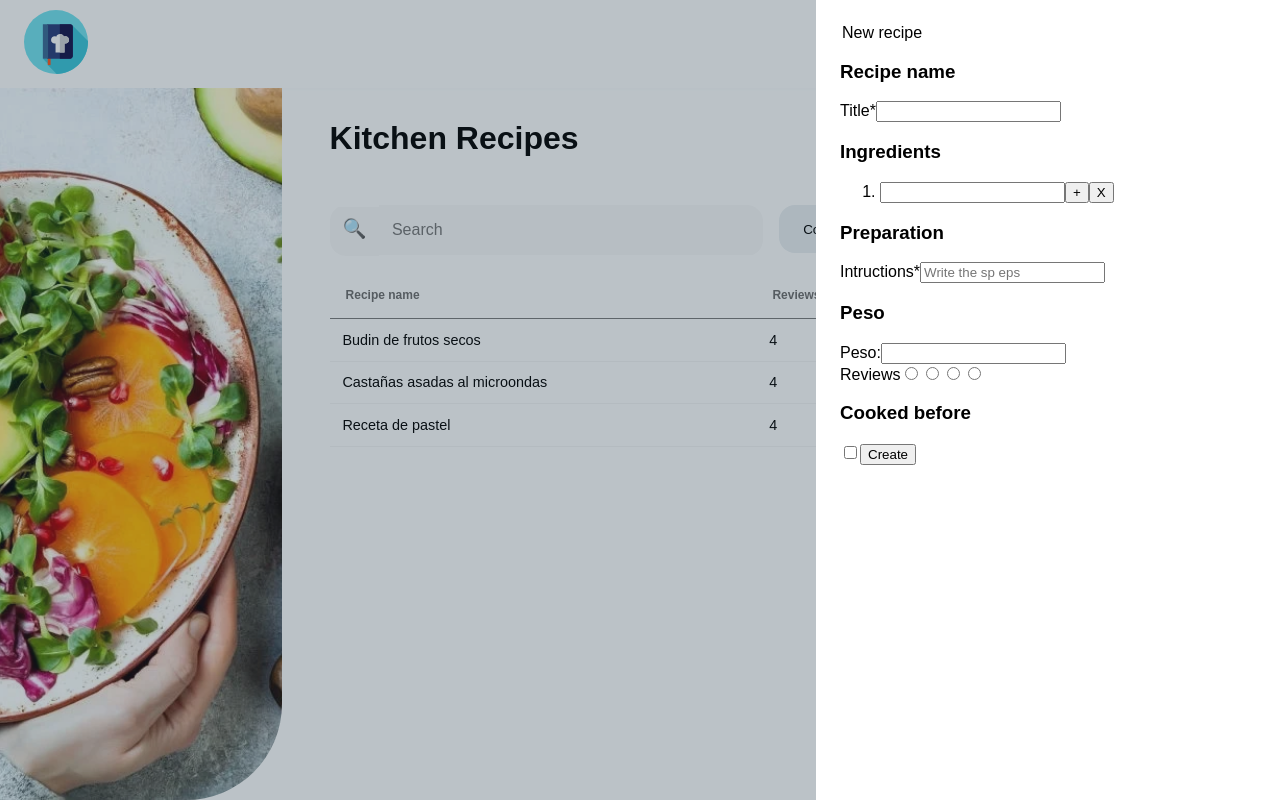
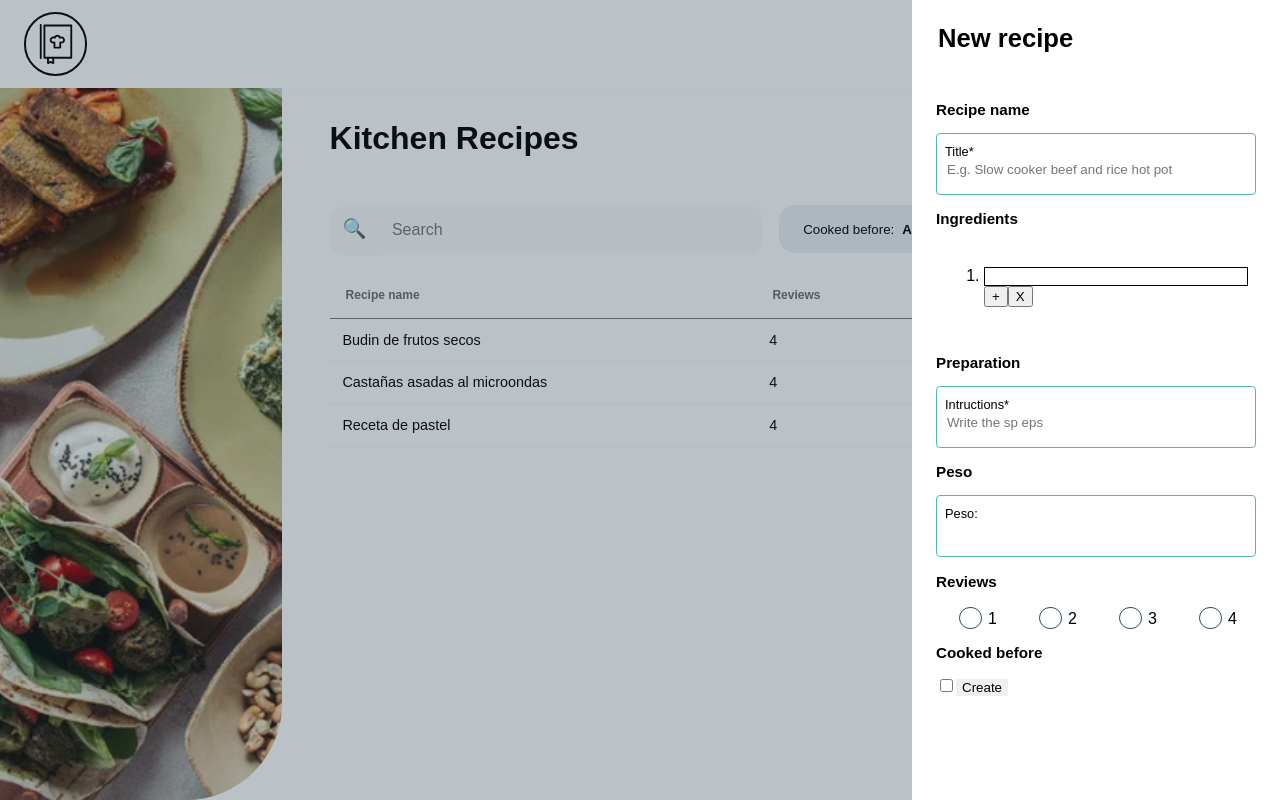
Before and after one commit to LPZneider/Kitchen-Recipes, a React (Vite) app: page / in a window 1280 px wide. Both pictures are taken after a click on the button 1232 px from the left and 748 px from the top of the page. Built offline with nearby package versions, Linux system fonts and the light colour scheme.

Commit message:
estilos para Main y formCreate

```diff
--- a/src/components/FormItemCreate/FormItemCreate.jsx
+++ b/src/components/FormItemCreate/FormItemCreate.jsx
@@ -1,5 +1,6 @@
 import { useContext } from "react";
 import FormContext from "../../context/FormContext";
+import "./FormItemCreate.scss";
 
 export const FormItemCreate = () => {
   const {
@@ -11,7 +12,7 @@ export const FormItemCreate = () => {
     handleSubmitForm,
   } = useContext(FormContext);
   return (
-    <form onSubmit={handleSubmitForm}>
+    <form onSubmit={handleSubmitForm} className="form-create">
       <legend>New recipe</legend>
       <h3>Recipe name</h3>
       <div>
@@ -19,19 +20,22 @@ export const FormItemCreate = () => {
         <input
           type="text"
           id="name"
+          autoComplete="off"
+          placeholder="E.g. Slow cooker beef and rice hot pot"
           name="name"
           value={forms.name}
           onChange={handleChange}
         />
       </div>
-      <div>
       <h3>Ingredients</h3>
+      <div className="form-ingredients">
         <ol>
           {forms.ingredients?.map((inpt) => (
             <li key={inpt.id + 21}>
               <input
                 key={inpt.id}
                 type="text"
+                autoComplete="off"
                 id={inpt.id}
                 name={inpt.id}
                 value={inpt.name}
@@ -62,6 +66,7 @@ export const FormItemCreate = () => {
           type="text"
           id="preparation"
           name="preparation"
+          autoComplete="off"
           placeholder="Write the sp eps"
           value={forms.preparation}
           onChange={handleChange}
@@ -75,43 +80,64 @@ export const FormItemCreate = () => {
           name="peso"
           id="peso"
           value={forms.peso}
+          autoComplete="off"
           onChange={handleChange}
         />
       </div>
-      <label htmlFor="reviews">Reviews</label>
+      <h3>Reviews</h3>
+      <section>
+        <label>
           <input
             type="radio"
             name="reviews"
+            className={forms.reviews === "1" ? "my-radio-active" : "my-radio"}
             id="1"
             value="1"
             checked={forms.reviews === "1"}
             onChange={handleChange}
-      />
+          />{" "}
+          1
+        </label>
+
+        <label>
           <input
             type="radio"
             name="reviews"
+            className={forms.reviews === "2" ? "my-radio-active" : "my-radio"}
             id="2"
             value="2"
             checked={forms.reviews === "2"}
             onChange={handleChange}
           />
+          2
+        </label>
+
+        <label>
           <input
             type="radio"
             name="reviews"
+            className={forms.reviews === "3" ? "my-radio-active" : "my-radio"}
             id="3"
             value="3"
             checked={forms.reviews === "3"}
             onChange={handleChange}
           />
+          3
+        </label>
+
+        <label>
           <input
             type="radio"
             name="reviews"
+            className={forms.reviews === "4" ? "my-radio-active" : "my-radio"}
             id="4"
             value="4"
             checked={forms.reviews === "4"}
             onChange={handleChange}
           />
-
+          4
+        </label>
+      </section>
       <h3>Cooked before</h3>
       <input
         type="checkbox"
--- /dev/null
+++ b/src/components/FormItemCreate/FormItemCreate.scss
@@ -0,0 +1,71 @@
+.form-create {
+  legend {
+    font-size: 1.6rem;
+    font-weight: bold;
+    margin-bottom: 3rem;
+  }
+  h3 {
+    font-size: 0.95rem;
+  }
+  div {
+    padding: 0.5rem 0.5rem 1rem;
+    border: 1px solid #54b5ba;
+    border-radius: 0.25rem;
+    label {
+      font-size: 0.8rem;
+    }
+    input {
+      width: 100%;
+    }
+    input:focus {
+      outline: none;
+    }
+  }
+
+  input {
+    border: none;
+  }
+  section {
+    display: flex;
+    justify-content: space-around;
+    label {
+      display: flex;
+      column-gap: 0.25rem;
+      align-items: flex-end;
+    }
+  }
+
+  .form-ingredients {
+    border: none;
+
+    input {
+      border: 1px solid #000;
+    }
+  }
+
+  .my-radio {
+    appearance: none;
+    appearance: none;
+    background-color: #ffffff;
+    border-radius: 50%;
+    width: 1.3rem;
+    height: 1.3rem;
+    appearance: none;
+    border: 5px solid #ffffff;
+    outline: 1px solid #2b4e66;
+  }
+  .my-radio-active {
+    appearance: none;
+    background-color: #3c6c8d;
+    border-radius: 50%;
+    width: 1.3rem;
+    height: 1.3rem;
+    appearance: none;
+    border: 3.5px solid #ffffff;
+    outline: 1px solid #3c6c8d;
+  }
+  .my-radio-active:hover {
+    background-color: #2b4e66;
+    outline: 1px solid #2b4e66;
+  }
+}
--- a/src/components/Header/Header.scss
+++ b/src/components/Header/Header.scss
@@ -1,16 +1,22 @@
 .header-recipes {
   align-items: center;
   display: flex;
+  padding: 1rem 0;
   height: 11vh;
   width: 100%;
   box-shadow: 1px 1px 5px #f9fafb;
   a {
     max-width: 100%;
-    width: 100%;
-
+    width: auto;
+    border: 2px solid #000;
+    display: flex;
+    justify-content: center;
+    align-items: center;
+    border-radius: 50%;
+    margin-left: 1.5rem;
+    padding: 0.6rem;
     img {
-      max-height: 4rem;
-      margin-left: 1.5rem;
+      max-height: 2.5rem;
     }
   }
 }
--- a/src/components/Main/Main.scss
+++ b/src/components/Main/Main.scss
@@ -19,7 +19,7 @@ h1 {
 }
 .img-recipes {
   background-image: url("/src/assets/receta.webp");
-  background-position: center;
+  background-position: 30%;
   background-size: cover;
   background-repeat: no-repeat;
   border-bottom-right-radius: 6rem;
--- a/src/components/ModalPortal/ModalPortal.scss
+++ b/src/components/ModalPortal/ModalPortal.scss
@@ -12,7 +12,7 @@
 .modal-modal {
   overflow-y: auto;
   padding: 1.5rem;
-  width: 29rem;
+  width: 23rem;
   max-width: 100%;
   min-height: 100vh;
   background-color: #fff;
```
Also changed, not shown: src/assets/receta.webp, src/assets/recipe.svg. Lines whose indentation alone changed are shown as unchanged.
